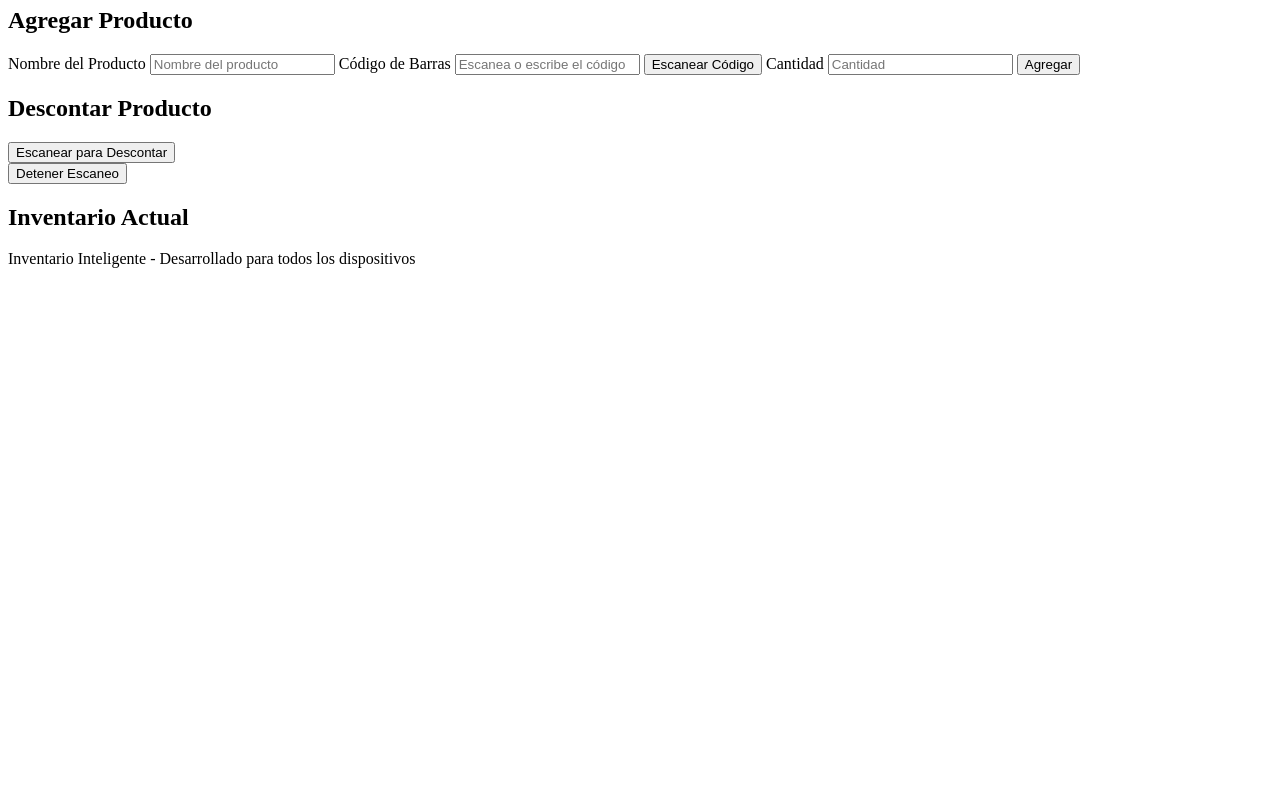
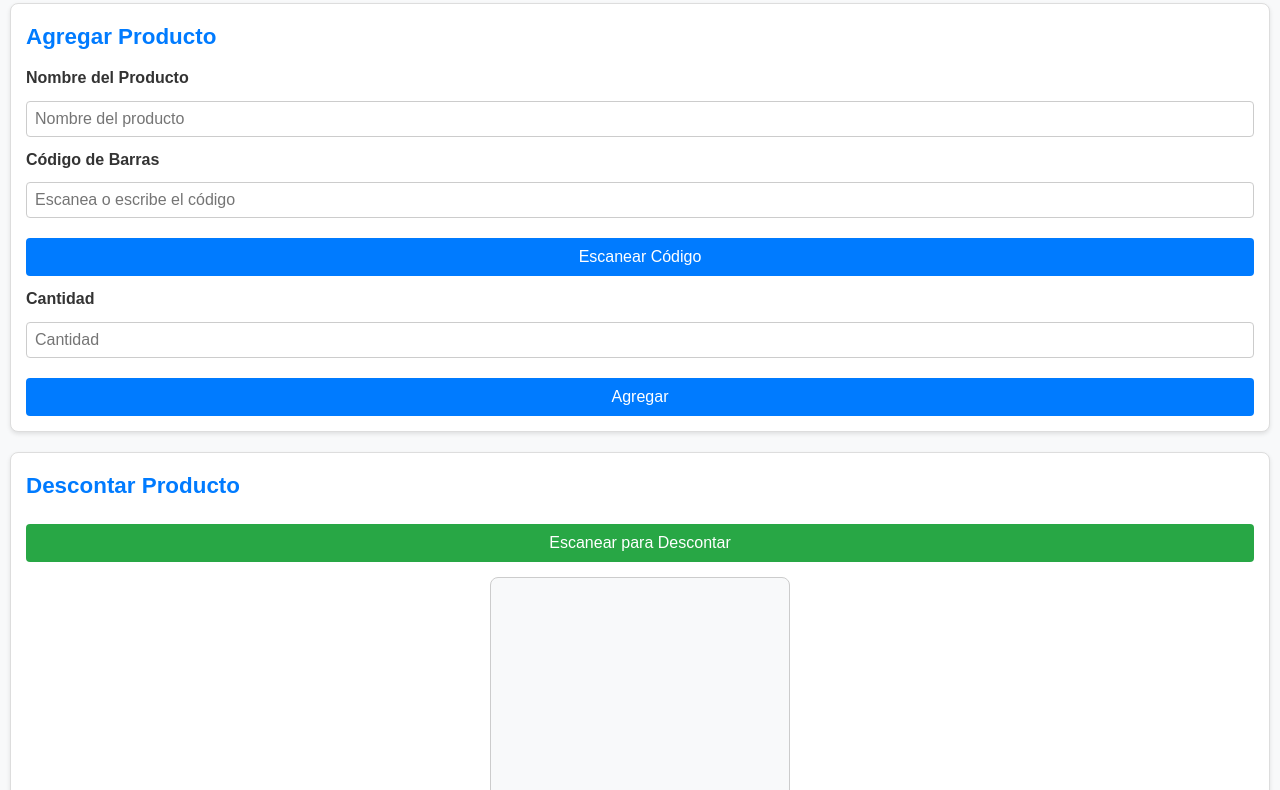
Before and after one commit to NextUserDC/nextuserdc.github.io, a plain HTML site: page index.html in a window 1280 px wide. Shown: the part 73-863 px from the top of the page. Before the commit the page ends 800 px from the top, so only its background shows below. Drawn offline with Linux system fonts and the light colour scheme.

Commit message:
Update style.css

```diff
--- a/style.css
+++ b/style.css
@@ -1,100 +1,146 @@
-let inventory = JSON.parse(localStorage.getItem('inventory')) || {};
-
-// Actualiza la lista de inventario en la interfaz
-function updateInventoryList() {
-    const inventoryList = document.getElementById('inventory-list');
-    inventoryList.innerHTML = '';
-    for (const [code, product] of Object.entries(inventory)) {
-        const item = document.createElement('li');
-        item.textContent = `Nombre: ${product.name}, Código: ${code}, Cantidad: ${product.quantity}`;
-        inventoryList.appendChild(item);
-    }
+/* Reset básico */
+* {
+    margin: 0;
+    padding: 0;
+    box-sizing: border-box;
 }
 
-// Inicializa el escáner
-function initializeScanner(scannerElementId, callback) {
-    const html5QrCode = new Html5Qrcode(scannerElementId);
-
-    html5QrCode.start(
-        { facingMode: "environment" }, // Cámara trasera
-        {
-            fps: 10, // Frames por segundo
-            qrbox: { width: 250, height: 250 } // Tamaño del área de escaneo
-        },
-        (decodedText) => {
-            callback(decodedText); // Devuelve el texto escaneado
-        },
-        (errorMessage) => {
-            console.log("Error de escaneo:", errorMessage); // Ignora errores menores
-        }
-    ).catch((err) => {
-        console.error("Error al iniciar el escáner:", err);
-        alert("No se pudo iniciar el escáner. Verifica los permisos de la cámara.");
-    });
-
-    return html5QrCode;
+body {
+    font-family: Arial, sans-serif;
+    background-color: #f8f9fa;
+    color: #333;
+    line-height: 1.6;
+    padding: 10px;
 }
 
-// Detiene el escáner
-function stopScanner(scannerInstance) {
-    if (scannerInstance) {
-        scannerInstance.stop().then(() => {
-            console.log("Escáner detenido.");
-        }).catch((err) => {
-            console.error("Error al detener el escáner:", err);
-        });
-    }
+/* Encabezado */
+header {
+    text-align: center;
+    margin-bottom: 20px;
 }
 
-// Agregar producto al inventario
-document.getElementById('add-product-form').addEventListener('submit', (e) => {
-    e.preventDefault();
-    const name = document.getElementById('name').value.trim();
-    const code = document.getElementById('code').value.trim();
-    const quantity = parseInt(document.getElementById('quantity').value.trim(), 10);
+header h1 {
+    font-size: 1.8rem;
+    color: #007bff;
+}
 
-    if (!name || !code || quantity <= 0) {
-        alert('Por favor, ingrese datos válidos.');
-        return;
-    }
+/* Secciones principales */
+main {
+    display: flex;
+    flex-direction: column;
+    gap: 20px;
+}
 
-    inventory[code] = { name, quantity: (inventory[code]?.quantity || 0) + quantity };
-    localStorage.setItem('inventory', JSON.stringify(inventory));
-    updateInventoryList();
+section {
+    background: #fff;
+    border: 1px solid #ddd;
+    border-radius: 8px;
+    padding: 15px;
+    box-shadow: 0 2px 4px rgba(0, 0, 0, 0.1);
+}
 
-    document.getElementById('name').value = '';
-    document.getElementById('code').value = '';
-    document.getElementById('quantity').value = '';
-});
+/* Títulos de sección */
+section h2 {
+    font-size: 1.4rem;
+    color: #007bff;
+    margin-bottom: 10px;
+}
 
-// Escáner de códigos de barras para agregar productos
-document.getElementById('scan-add-code').addEventListener('click', () => {
-    const html5QrCode = initializeScanner("reader", (decodedText) => {
-        document.getElementById('code').value = decodedText;
-        alert(`Código escaneado: ${decodedText}`);
-        stopScanner(html5QrCode); // Detenemos el escáner después de escanear
-    });
-});
+/* Formularios */
+form {
+    display: flex;
+    flex-direction: column;
+    gap: 10px;
+}
 
-// Escáner de códigos de barras para descuentos
-document.getElementById('start-discount-scan').addEventListener('click', () => {
-    const html5QrCode = initializeScanner("reader", (decodedText) => {
-        if (inventory[decodedText] && inventory[decodedText].quantity > 0) {
-            inventory[decodedText].quantity -= 1;
-            alert(`Producto descontado: ${inventory[decodedText].name}. Quedan ${inventory[decodedText].quantity} unidades.`);
-        } else {
-            alert(`Producto no encontrado o sin stock.`);
-        }
-        localStorage.setItem('inventory', JSON.stringify(inventory));
-        updateInventoryList();
-        stopScanner(html5QrCode); // Detenemos el escáner después de escanear
-    });
-});
+form label {
+    font-weight: bold;
+}
 
-// Botón para detener el escáner manualmente
-document.getElementById('stop-scan').addEventListener('click', () => {
-    stopScanner(html5QrCode);
-});
+form input[type="text"],
+form input[type="number"] {
+    padding: 8px;
+    border: 1px solid #ccc;
+    border-radius: 4px;
+    font-size: 1rem;
+    width: 100%;
+}
 
-// Inicializar la lista al cargar la página
-document.addEventListener('DOMContentLoaded', updateInventoryList);
+form button {
+    background-color: #007bff;
+    color: #fff;
+    border: none;
+    padding: 10px;
+    border-radius: 4px;
+    cursor: pointer;
+    font-size: 1rem;
+}
+
+form button:hover {
+    background-color: #0056b3;
+}
+
+/* Botones generales */
+button {
+    font-size: 1rem;
+    padding: 10px;
+    border: none;
+    border-radius: 4px;
+    cursor: pointer;
+    background-color: #28a745;
+    color: #fff;
+    margin-top: 10px;
+    width: 100%;
+    text-align: center;
+}
+
+button:hover {
+    background-color: #218838;
+}
+
+#stop-scan {
+    background-color: #dc3545;
+}
+
+#stop-scan:hover {
+    background-color: #c82333;
+}
+
+/* Sección de inventario */
+#inventory ul {
+    list-style: none;
+    padding: 0;
+}
+
+#inventory ul li {
+    padding: 10px;
+    border-bottom: 1px solid #ddd;
+}
+
+#inventory ul li:last-child {
+    border-bottom: none;
+}
+
+/* Escáner */
+#reader {
+    width: 100%;
+    max-width: 300px;
+    height: 300px;
+    margin: 0 auto;
+    margin-top: 15px;
+    border: 1px solid #ccc;
+    border-radius: 8px;
+    background: #f8f9fa;
+}
+
+/* Footer */
+footer {
+    text-align: center;
+    margin-top: 20px;
+    font-size: 0.9rem;
+    color: #666;
+}
+
+footer p {
+    margin-top: 10px;
+}
```
